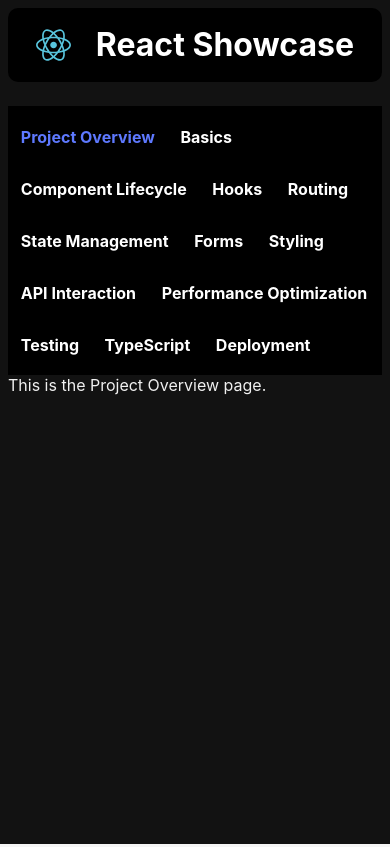
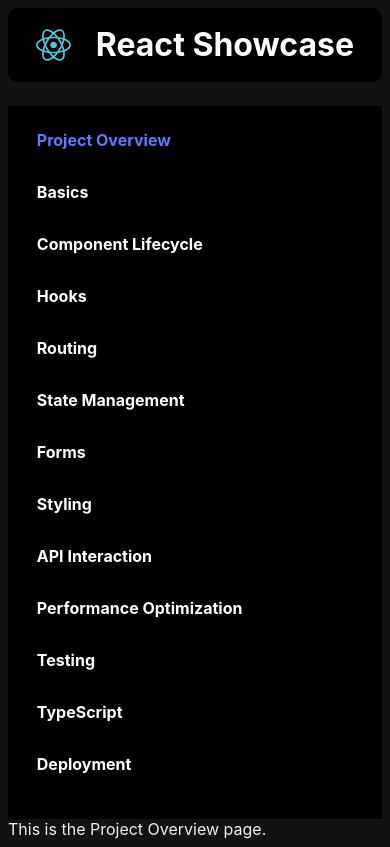
Before and after one commit to rees-kyle/react_showcase, a React (Create React App) app in the folder project/: page / in a window 390 px wide. Built offline with nearby package versions, Linux system fonts and the light colour scheme.

Commit message:
Add media query for mobile devices in navbar.css

```diff
--- a/project/src/components/Body/Navbar/navbar.css
+++ b/project/src/components/Body/Navbar/navbar.css
@@ -94,3 +94,54 @@
     opacity: 1;
     transform: translateY(0);
 }
+
+/* Media query for mobile devices */
+@media (max-width: 1623px) {
+    nav {
+        padding: 0.5rem 1rem;
+        padding-bottom: 1.8rem;
+    }
+
+    .menu > li, .menu > a {
+        display: block;
+        padding-left: unset;
+        text-align: left;
+        position: relative;
+    }
+
+    .menu {
+        width: 12.5rem;
+        position: relative;
+    }
+
+    .submenu {
+        position: absolute;
+        left: 100%;
+        top: -.2rem;
+        width: 10rem;
+        padding-bottom: 0rem;
+        background-color: black;
+        display: none;
+        z-index: 10;
+    }
+
+    nav .menu li a span {
+        width: 14rem;
+    }
+
+    .menu > li > span, li:hover {
+        width: 14rem;
+    }
+
+    .menu .submenu li a {
+        width: 10rem;
+        padding-top: 1rem;
+        padding-bottom: 1rem;
+        white-space: normal;
+    }
+
+    .menu > li > span {
+        white-space: nowrap;
+        display: inline-block;
+    }
+}
```
